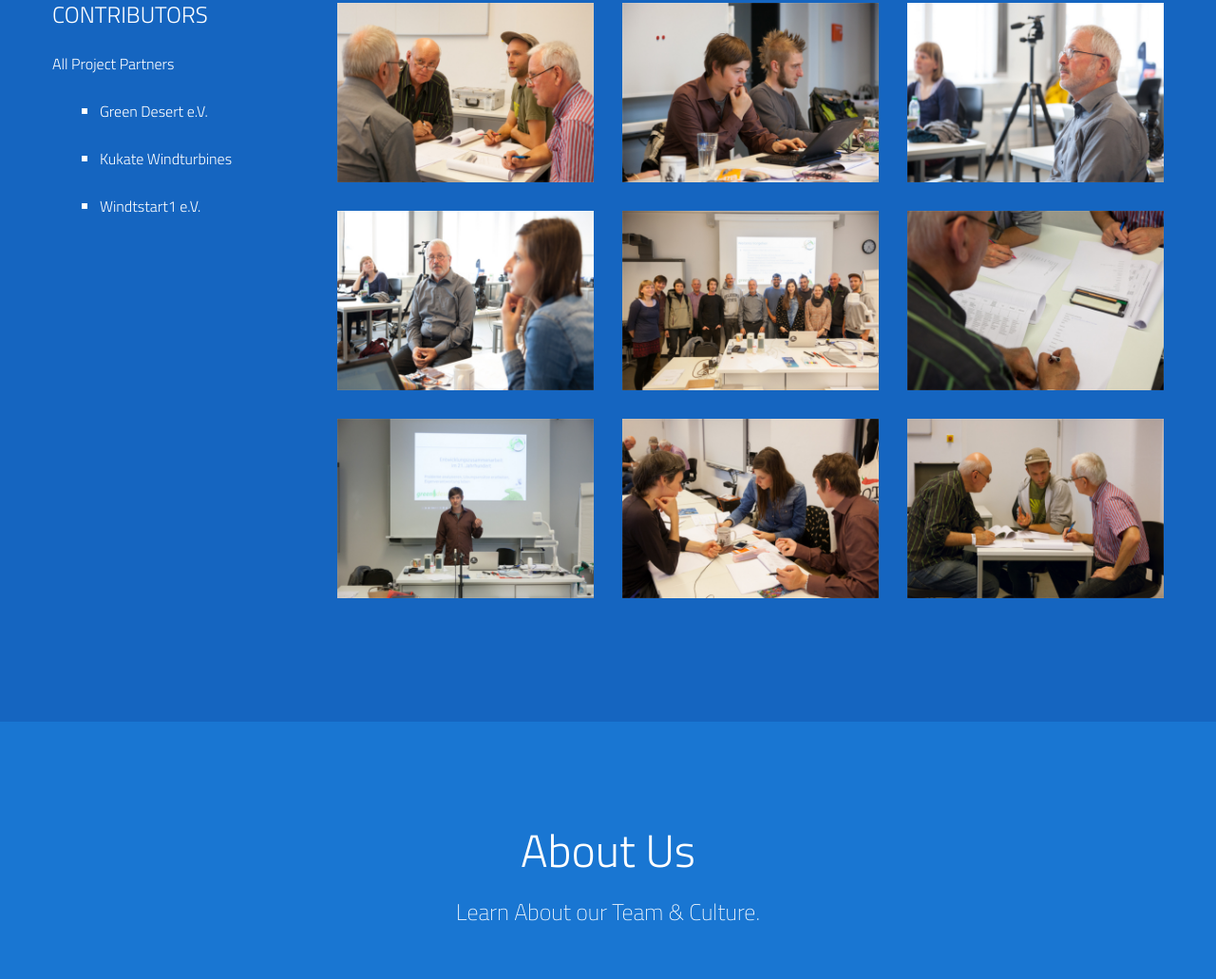
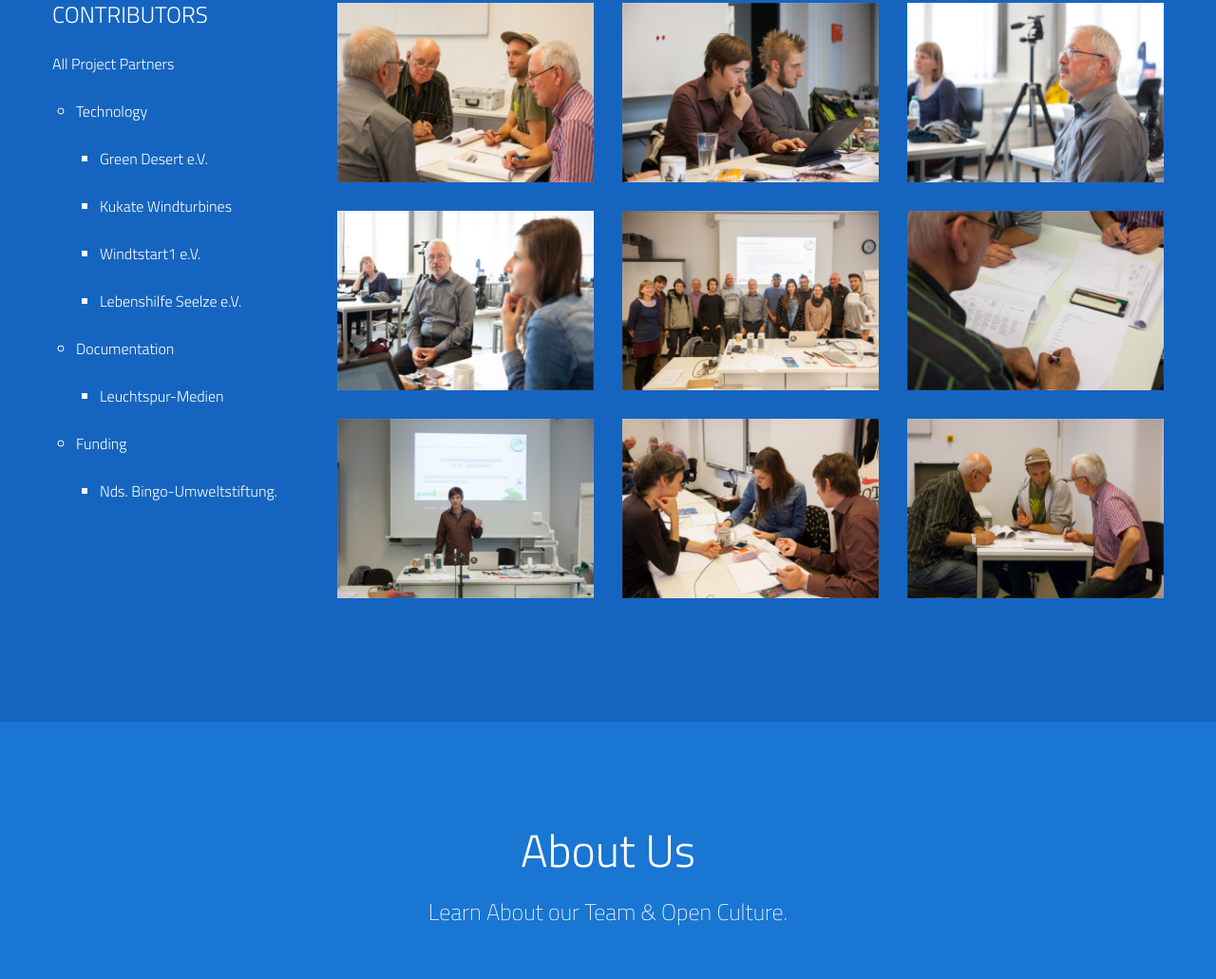
Before and after one commit to OpenWindpumpProject/OpenWindpumpProject.github.io, a plain HTML site: page index.html in a window 1280 px wide. Shown: the part 1129-2160 px from the top of the page at 95% size. Drawn offline with nearby package versions, Linux system fonts and the light colour scheme; no server answers; files whose address does not match are found by name.

Commit message:
new pictures and a bit more structure 	new file:   img/work/thumbs/KU4Vorderansicht.3.jpg 	new file:   img/work/thumbs/bingo.jpg 	modified:   index.html

```diff
--- a/index.html
+++ b/index.html
@@ -154,10 +154,21 @@
                     	<li class="type-work">Contributors</li>
                         <li><a href="#filter" data-option-value="*" class="selected">All Project Partners</a></li>
                         <ul>
+                        <li><a href="#filter" data-option-value=".photography">Technology</a></li>
+
                         <ul><li><a href="#filter" data-option-value=".photography">Green Desert e.V.</a></li>
-                        <li><a href="#filter" data-option-value=".design">Kukate Windturbines</a></li>
-                        <li><a href="#filter" data-option-value=".video">Windtstart1 e.V.</a></li>
-
+			    <li><a href="#filter" data-option-value=".design">Kukate Windturbines</a></li>
+			    <li><a href="#filter" data-option-value=".video">Windtstart1 e.V.</a></li>
+			    <li><a href="#filter" data-option-value=".video">Lebenshilfe Seelze e.V.</a></li>
+			    </ul>
+			<li><a href="#filter" data-option-value=".video">Documentation</a></li>
+			<ul>
+			    <li><a href="#filter" data-option-value=".video">Leuchtspur-Medien</a></li>
+			</ul>
+			<li><a href="#filter" data-option-value=".video">Funding</a></li>
+			<ul>
+			    <li><a href="#filter" data-option-value=".video">Nds. Bingo-Umweltstiftung.</a></li>
+			</ul>
                     </ul></ul>
                 </nav>
                 <!-- End Filter -->
@@ -294,7 +305,7 @@
         <div class="span12">
             <div class="title-page">
                 <h2 class="title">About Us</h2>
-                <h3 class="title-description">Learn About our Team &amp; Culture.</h3>
+                <h3 class="title-description">Learn About our Team &amp; Open Culture.</h3>
             </div>
         </div>
     </div>
@@ -387,7 +398,9 @@
         <div class="span12">
             <div class="title-page">
                 <h2 class="title">Get in Touch</h2>
-                <h3 class="title-description">We’re currently accepting new client projects. We look forward to serving you.</h3>
+                <h3 class="title-description">We’re always looking for someone like you to join our project</h3><br>
+                <h3 class="title-description">We are always happy to help.</h3>
+
             </div>
         </div>
     </div>
```
Also changed, not shown: img/work/thumbs/KU4Vorderansicht.3.jpg (added), img/work/thumbs/bingo.jpg (added).
